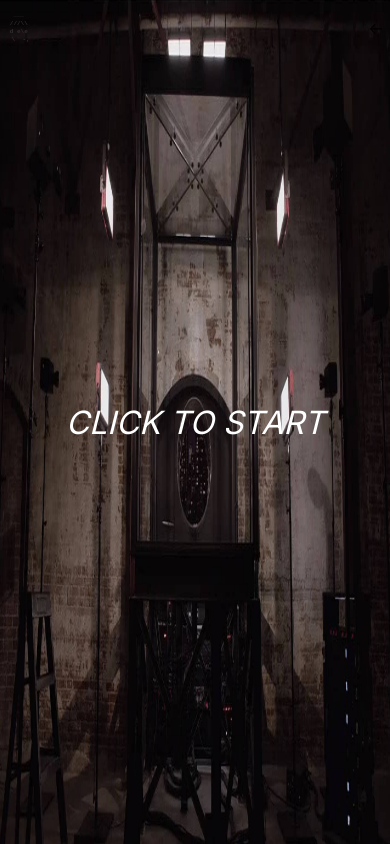
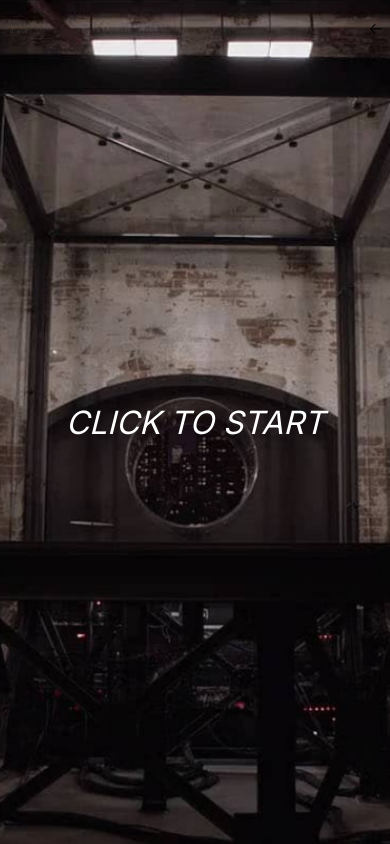
Before and after one commit to davidcabanne/davorama, a Next.js app: page /glass-box in a window 390 px wide. Built offline with nearby package versions, Linux system fonts and the light colour scheme.

Commit message:
fix: glass-box responsive images

```diff
--- a/src/pages/glass-box/index.jsx
+++ b/src/pages/glass-box/index.jsx
@@ -30,6 +30,12 @@ const Overlay = styled.div`
 `;
 
 const ActiveImageDouble = styled(Image)`
+  position: absolute;
+  top: 0;
+  left: 0;
+  width: 100%;
+  height: 100%;
+  object-fit: cover;
   opacity: 0;
   transition: 150ms opacity ease-in-out;
   animation: ${erraticMovement} 500ms infinite alternate reverse;
@@ -40,6 +46,12 @@ const ActiveImageDouble = styled(Image)`
 `;
 
 const ActiveImage = styled(Image)`
+  position: absolute;
+  top: 0;
+  left: 0;
+  width: 100%;
+  height: 100%;
+  object-fit: cover;
   opacity: 0;
   transition: 150ms opacity ease-in-out;
   animation: ${erraticMovement} 500ms infinite alternate;
@@ -50,6 +62,12 @@ const ActiveImage = styled(Image)`
 `;
 
 const BackgroundImage = styled(Image)`
+  position: absolute;
+  top: 0;
+  left: 0;
+  width: 100%;
+  height: 100%;
+  object-fit: cover;
   animation: ${slowMovement} 120000ms infinite alternate;
 `;
 
```
